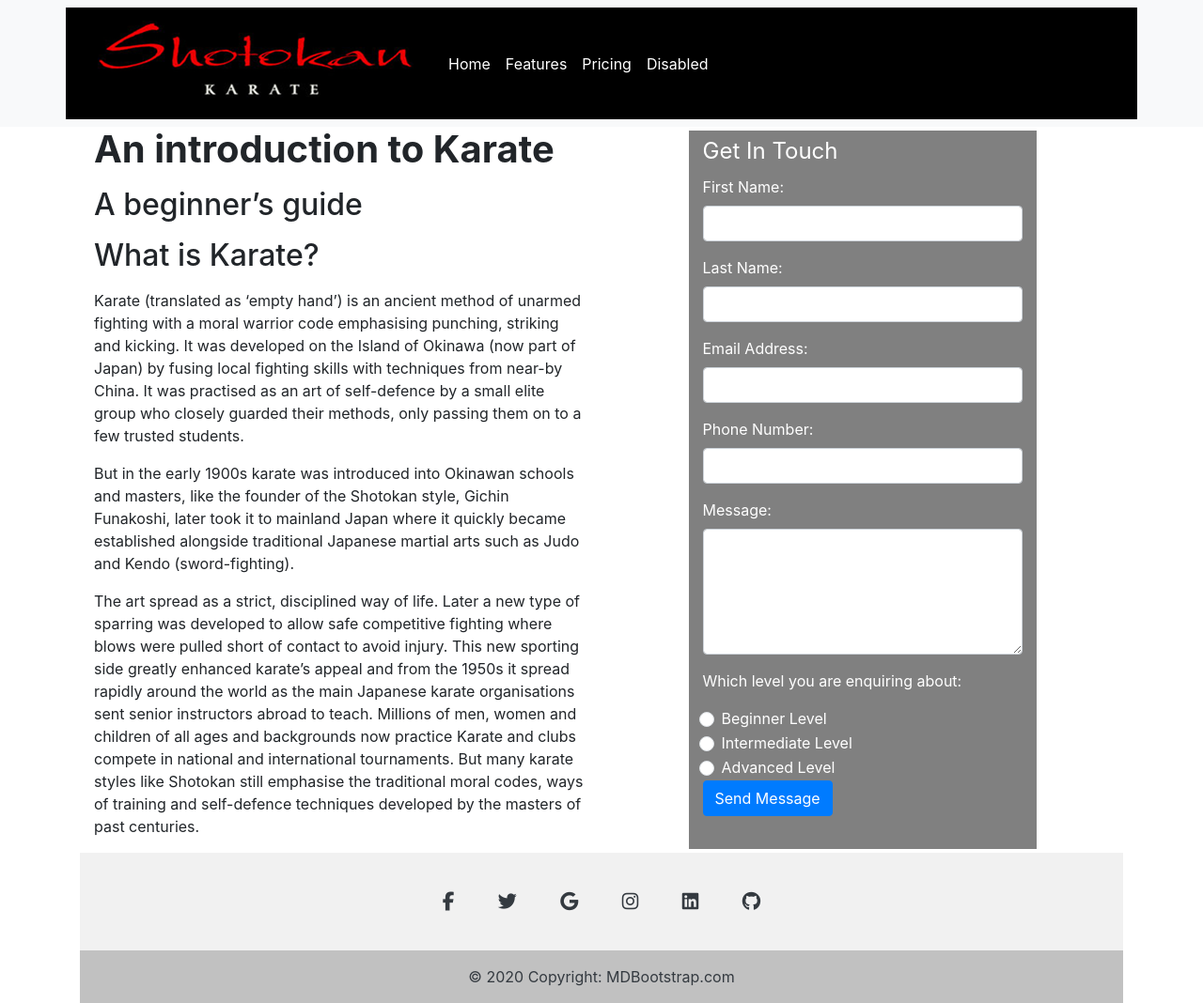
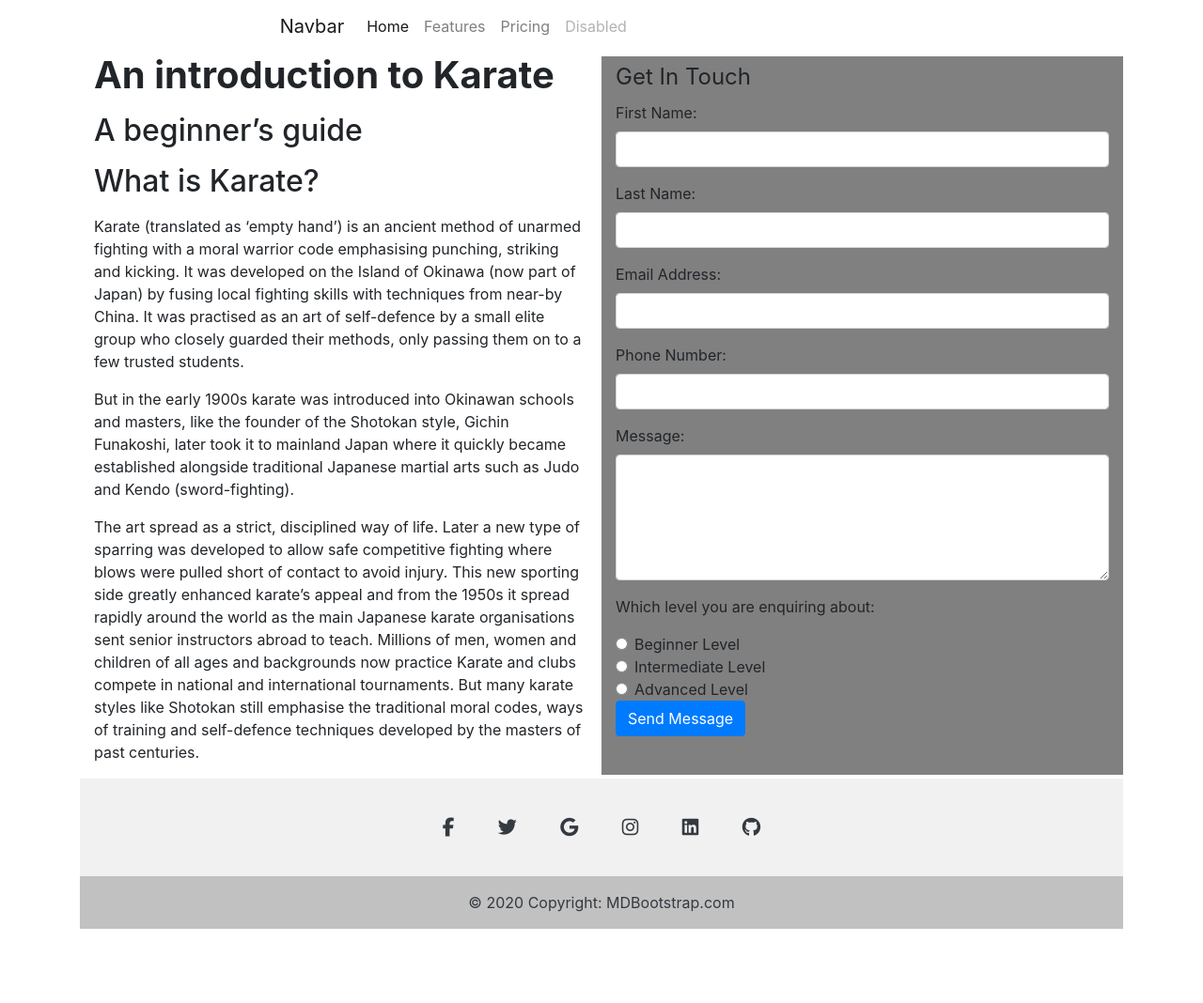
Before and after one commit to Shaga-Matula/pgcipp4, a Django app: page / in a window 1280 px wide. Shown: the whole page at 94% size. After the commit the page ends 989 px from the top, so only its background shows below. Run offline with Django 3.2, Linux system fonts and the light colour scheme; some libraries are stand-ins or nearby versions.

Commit message:
css bug fix

```diff
--- a/static/css/style.css
+++ b/static/css/style.css
@@ -7,9 +7,9 @@
     margin-left: 10px;
 }
 
-.navbar-header{
+/* .navbar-header{
     background-color: black;
-}
+} */
 
 .contacts-page{
     background-color: grey;
--- a/templates/base.html
+++ b/templates/base.html
@@ -7,13 +7,14 @@
     <meta charset="utf-8">
     <meta name="viewport" content="width=device-width, initial-scale=1">
 
-    <!--- Boot Strap  --->
-    <link href="https://cdn.jsdelivr.net/npm/bootstrap@5.3.0/dist/css/bootstrap.min.css" rel="stylesheet"
-        integrity="sha384-9ndCyUaIbzAi2FUVXJi0CjmCapSmO7SnpJef0486qhLnuZ2cdeRhO02iuK6FUUVM" crossorigin="anonymous">
-    <link rel="stylesheet" href="https://maxcdn.bootstrapcdn.com/bootstrap/4.5.2/css/bootstrap.min.css">
-    <script src="https://ajax.googleapis.com/ajax/libs/jquery/3.5.1/jquery.min.js"></script>
-    <script src="https://cdnjs.cloudflare.com/ajax/libs/popper.js/1.16.0/umd/popper.min.js"></script>
-    <script src="https://maxcdn.bootstrapcdn.com/bootstrap/4.5.2/js/bootstrap.min.js"></script>
+<!-- Latest compiled CSS -->
+<link rel="stylesheet" href="https://cdn.jsdelivr.net/npm/bootstrap@4.0.0/dist/css/bootstrap.min.css" integrity="sha384-Gn5384xqQ1aoWXA+058RXPxPg6fy4IWvTNh0E263XmFcJlSAwiGgFAW/dAiS6JXm" crossorigin="anonymous">
+
+<!-- jQuery library -->
+<script src="https://ajax.googleapis.com/ajax/libs/jquery/3.6.4/jquery.min.js"></script>
+
+<!-- Latest compiled JavaScript -->
+<script src="https://maxcdn.bootstrapcdn.com/bootstrap/3.4.1/js/bootstrap.min.js"></script>
 
     <!--- Static CSS location --->
 
@@ -27,7 +28,7 @@
 </head>
 
 <body>
-    <nav class="navbar navbar-expand-lg bg-body-tertiary border-bottom-dark">
+    <!-- <nav class="navbar navbar-expand-lg bg-body-tertiary border-bottom-dark">
         <div class="container text-white bg-black">
             <img src="{% static 'images/main_logo.png' %}" class="shoto_logo" alt="Shotokan Logo">
             <button class="navbar-toggler" type="button" data-bs-toggle="collapse" data-bs-target="#navbarNavAltMarkup"
@@ -43,16 +44,35 @@
                 </div>
             </div>
         </div>
+    </nav> -->
+    <header class="col-7 container-fluid">
+    <nav class=" navbar navbar-expand-lg navbar-light">
+        <a class="navbar-brand" href="#">Navbar</a>
+        <button class="navbar-toggler" type="button" data-toggle="collapse" data-target="#navbarNav"
+            aria-controls="navbarNav" aria-expanded="false" aria-label="Toggle navigation">
+            <span class="navbar-toggler-icon"></span>
+        </button>
+        <div class="collapse navbar-collapse" id="navbarNav">
+            <ul class="navbar-nav">
+                <li class="nav-item active">
+                    <a class="nav-link" href="#">Home <span class="sr-only">(current)</span></a>
+                </li>
+                <li class="nav-item">
+                    <a class="nav-link" href="#">Features</a>
+                </li>
+                <li class="nav-item">
+                    <a class="nav-link" href="#">Pricing</a>
+                </li>
+                <li class="nav-item">
+                    <a class="nav-link disabled" href="#">Disabled</a>
+                </li>
+            </ul>
+        </div>
     </nav>
-
+    </header>
     {% block content %}
     <!-- Content Goes here -->
     {% endblock content %}
-
-
-
-
-
 
 
     <div class="container mt-auto">
--- a/templates/index.html
+++ b/templates/index.html
@@ -4,7 +4,7 @@
 
 <div class="container">
     <div class="row mx-auto">
-        <div class="col-6 order-2 order-md-1 opacity-100">
+        <div class="order-1 order-md-1 col-sm-12 col-md-12 col-lg-6">
             <h1><p><strong>An introduction to Karate</strong></p></h1>
             <h2><p>A beginner’s guide</p></h2>
             <h2><p>What is Karate?</p></h2>
@@ -31,9 +31,9 @@
 
 
 
-        <div class="col-4 order-1 order-md-2 contacts-page mt-1 mb-1 container-fluid">
+        <div class="col-sm-12 col-md-12 col-lg-6 order-2 order-md-2 contacts-page mt-1 mb-1 ">
             <form class="my-1" method="post" action="https://formdump.codeinstitute.net/">
-                <fieldset class="text-white">
+                <fieldset class="text-black">
                     <legend>Get In Touch</legend>
 
                     <div class="form-group">
```
